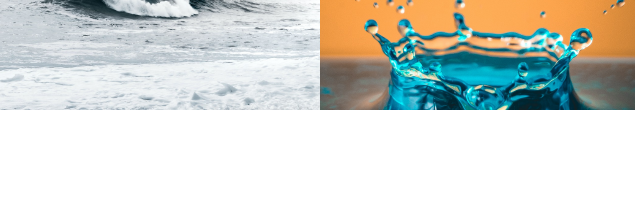
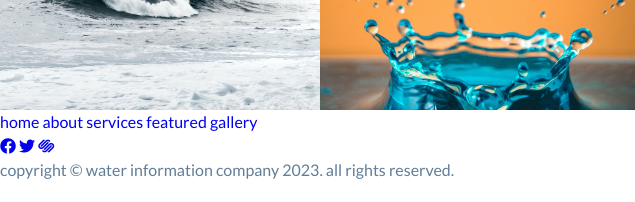
Before and after one commit to sun-n-y/waterInformationWebpage, a plain HTML site: page index.html in a window 1280 px wide. Shown: the part 3979-4181 px from the top of the page, 0-635 px from the left. Before the commit the page ends 4089 px from the top, so only its background shows below. Drawn offline with Linux system fonts and the light colour scheme.

Commit message:
add footer hmtl

```diff
--- a/index.html
+++ b/index.html
@@ -291,8 +291,31 @@
     </section>
     <!-- end of gallery  -->
     <!-- footer -->
+    <footer>
+      <div class="footer-links">
+        <a href="#home" class="footer-link">home</a>
+        <a href="#about" class="footer-link">about</a>
+        <a href="#services" class="footer-link">services</a>
+        <a href="#features" class="footer-link">featured</a>
+        <a href="#gallery" class="footer-link">gallery</a>
+      </div>
+      <div class="footer-icons">
+        <a href="https://www.facebook.com"
+          ><i class="fa-brands fa-facebook footer-icon"></i
+        ></a>
+        <a href="https://www.twitter.com"
+          ><i class="fa-brands fa-twitter footer-icon"></i
+        ></a>
+        <a href="https://www.squarespace.com"
+          ><i class="fa-brands fa-squarespace footer-icon"></i
+        ></a>
+      </div>
+      <p>
+        copyright &copy; water information company <span id="date"></span>. all
+        rights reserved.
+      </p>
+    </footer>
     <!-- end of footer -->
-
     <!-- js -->
     <script src="./js/app.js"></script>
   </body>
```
